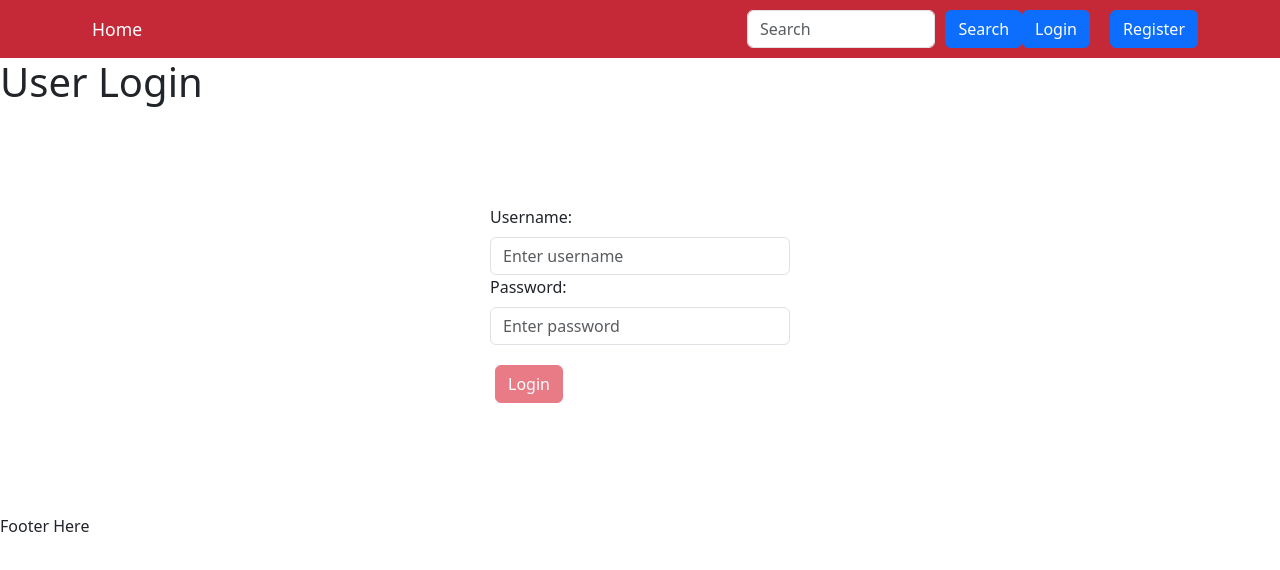
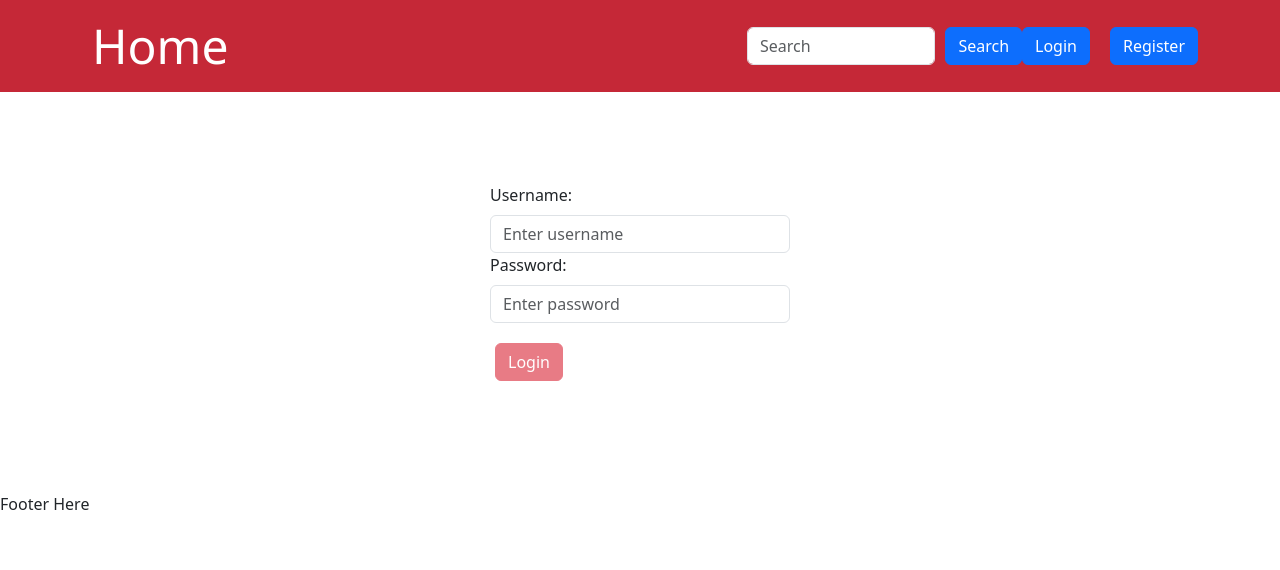
Before and after one commit to jchu42/bti425project, a Next.js app: page /login in a window 1280 px wide. Shown: the top 570 px of the page. Built offline with nearby package versions, Linux system fonts and the light colour scheme.

Commit message:
Styled the Navbar

```diff
--- a/src/pages/login.js
+++ b/src/pages/login.js
@@ -4,7 +4,7 @@ import Login from './components/Login'; // Import the Login component
 const LoginPage = () => {
     return (
         <div>
-            <h1>User Login</h1>
+            {/* <h1>User Login</h1> */}
             <Login /> {/* Render the Login component */}
         </div>
     );
--- a/src/pages/register.js
+++ b/src/pages/register.js
@@ -5,7 +5,7 @@ import Register from './components/Register';
 const RegisterPage = () => {
     return (
         <div>
-            <h1>User Registration</h1>
+            {/* <h1>User Registration</h1> */}
             <Register />
         </div>
     );
--- a/src/styles/Navbar.module.css
+++ b/src/styles/Navbar.module.css
@@ -5,14 +5,14 @@
 
   .navLink {
     color: #ffffff;
-    text-decoration: none;
+    font-family:'Segoe UI', Tahoma, Geneva, Verdana, sans-serif;
     cursor: pointer;
-    font-size: 1.1em; /* Increased font size */
+    font-size: 3.0em; /* Increased font size */
     padding: 5px 10px; /* Added padding */
   }
 
   .navLink:hover {
-    color: #097dfa; /* Gold color on hover */
+    color: #7a0909; /* Gold color on hover */
   }
 
   /* Responsive design for smaller screens */
```
